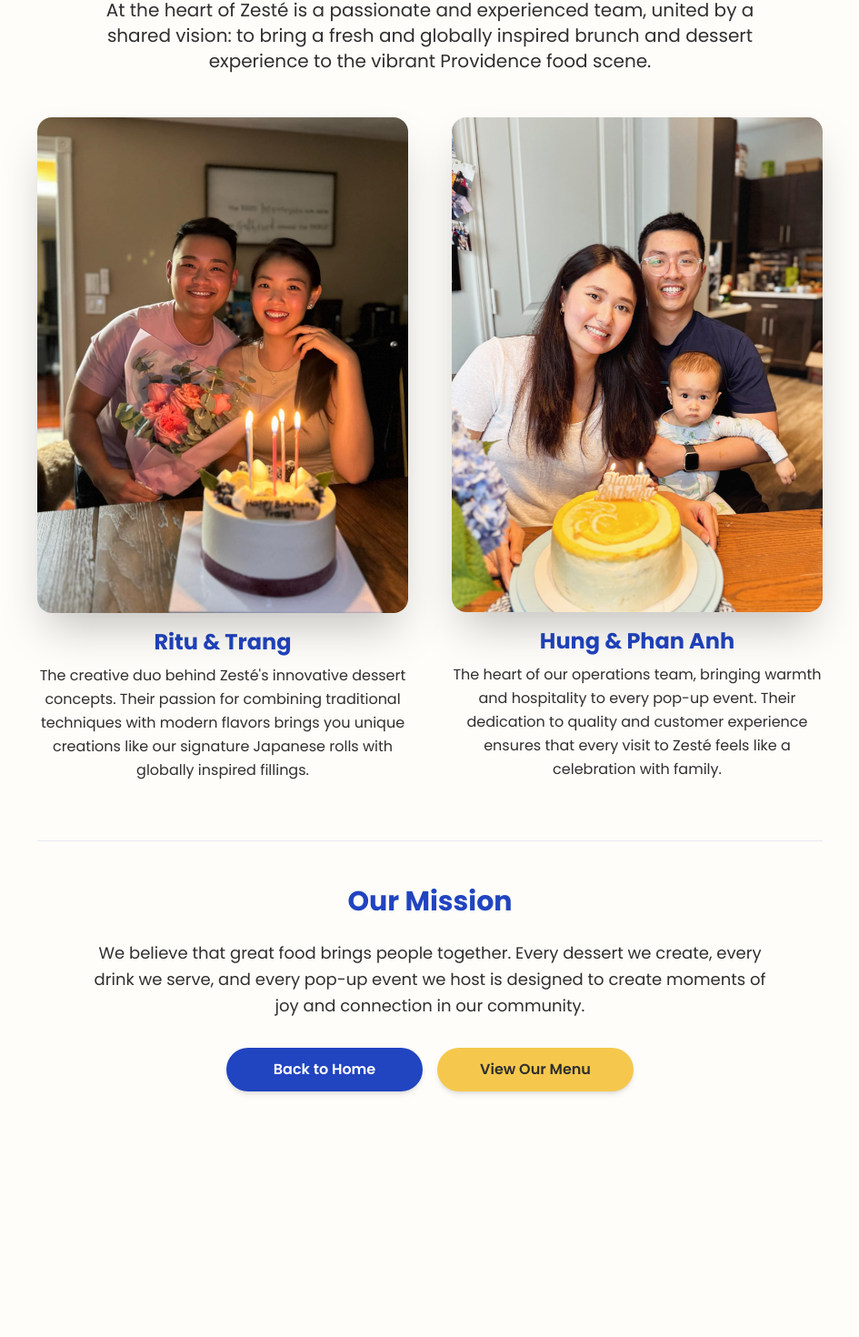
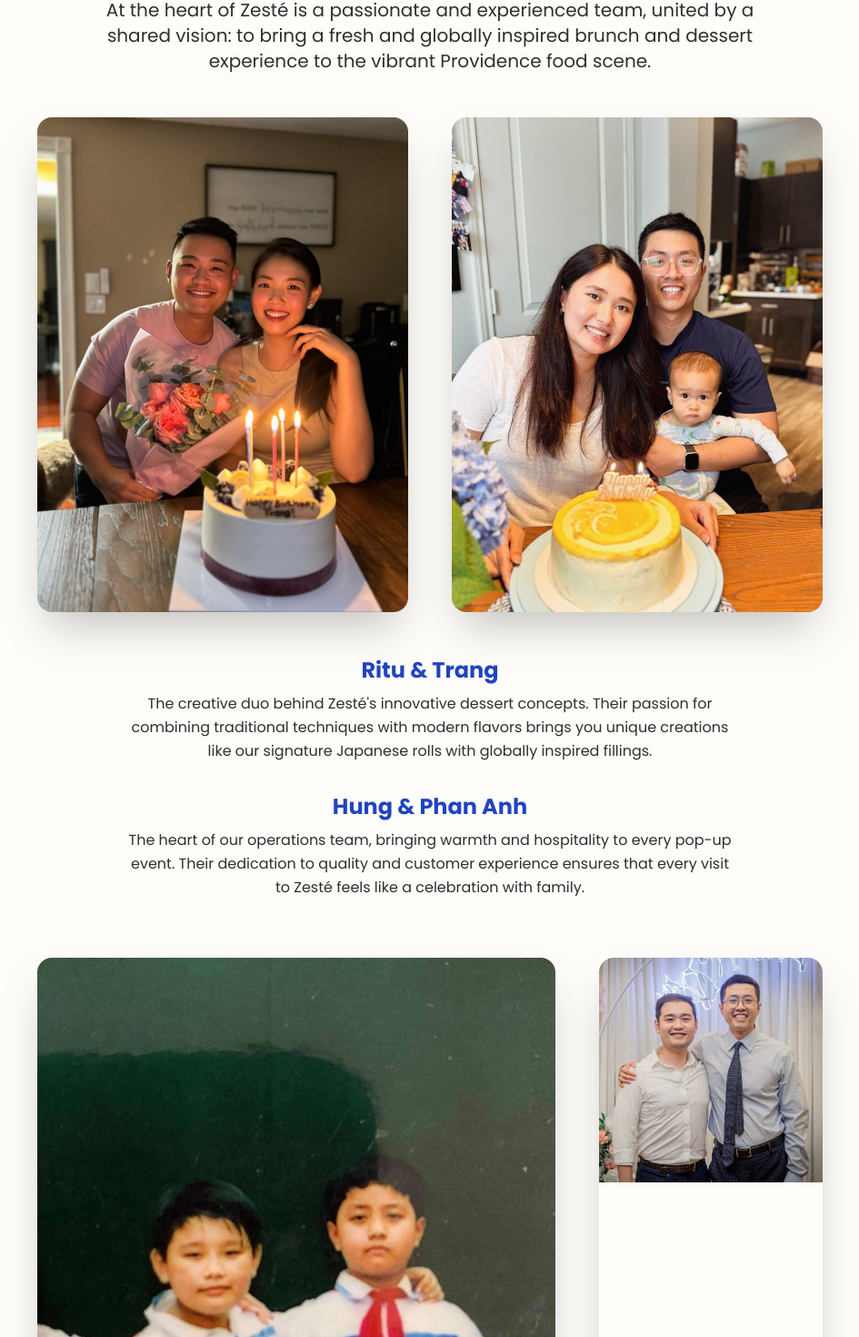
Before and after one commit to hungapp/zeste-pop-up, a Next.js app: page /about in a window 1280 px wide. Shown: the part 279-1749 px from the top of the page at 91% size, without its empty margins (167-1112 px from the left). Before the commit the page ends 1511 px from the top, so only its background shows below. Built offline with nearby package versions, Linux system fonts and the light colour scheme.

Commit message:
add more photos

```diff
--- a/app/about/page.tsx
+++ b/app/about/page.tsx
@@ -29,10 +29,8 @@ export default function AboutPage() {
         </div>
 
         {/* Team Photos */}
-        <div className="flex flex-col md:flex-row gap-8 md:gap-12 items-start">
-          {/* First Photo */}
-          <div className="flex-1 text-center">
-            <div className="relative overflow-hidden rounded-2xl shadow-2xl mb-4">
+        <div className="flex flex-col md:flex-row gap-8 md:gap-12 justify-center mb-12">
+          <div className="relative overflow-hidden rounded-2xl shadow-2xl">
             <Image
               src="/hung_trang.jpg"
               alt="Hung and Trang celebrating with birthday cake and flowers"
@@ -41,17 +39,7 @@ export default function AboutPage() {
               className="w-full h-auto object-cover"
             />
           </div>
-            <h3 className="text-xl md:text-2xl font-bold text-[#2144c0] mb-2">Ritu & Trang</h3>
-            <p className="text-base text-[#2f2f2f] leading-relaxed">
-              The creative duo behind Zesté's innovative dessert concepts. Their passion for combining traditional
-              techniques with modern flavors brings you unique creations like our signature Japanese rolls with globally
-              inspired fillings.
-            </p>
-          </div>
-
-          {/* Second Photo */}
-          <div className="flex-1 text-center">
-            <div className="relative overflow-hidden rounded-2xl shadow-2xl mb-4">
+          <div className="relative overflow-hidden rounded-2xl shadow-2xl">
             <Image
               src="/phan_ritu.jpg"
               alt="Phan, Ritu and their baby celebrating with birthday cake"
@@ -60,8 +48,21 @@ export default function AboutPage() {
               className="w-full h-auto object-cover"
             />
           </div>
+        </div>
+
+        {/* Team Descriptions */}
+        <div className="space-y-8">
+          <div className="text-center">
+            <h3 className="text-xl md:text-2xl font-bold text-[#2144c0] mb-2">Ritu & Trang</h3>
+            <p className="text-base text-[#2f2f2f] leading-relaxed max-w-2xl mx-auto">
+              The creative duo behind Zesté's innovative dessert concepts. Their passion for combining traditional
+              techniques with modern flavors brings you unique creations like our signature Japanese rolls with globally
+              inspired fillings.
+            </p>
+          </div>
+          <div className="text-center">
             <h3 className="text-xl md:text-2xl font-bold text-[#2144c0] mb-2">Hung & Phan Anh</h3>
-            <p className="text-base text-[#2f2f2f] leading-relaxed">
+            <p className="text-base text-[#2f2f2f] leading-relaxed max-w-2xl mx-auto">
               The heart of our operations team, bringing warmth and hospitality to every pop-up event. Their
               dedication to quality and customer experience ensures that every visit to Zesté feels like a celebration
               with family.
@@ -69,14 +70,36 @@ export default function AboutPage() {
           </div>
         </div>
 
+        {/* Friends Photos */}
+        <div className="flex flex-col md:flex-row gap-8 md:gap-12 justify-center mt-16 mb-12">
+          <div className="relative overflow-hidden rounded-2xl shadow-2xl">
+            <Image
+              src="/young_friends.jpeg"
+              alt="Young friends"
+              width={400}
+              height={480}
+              className="w-full h-auto object-cover"
+            />
+          </div>
+          <div className="relative overflow-hidden rounded-2xl shadow-2xl">
+            <Image
+              src="/old_friends.jpeg"
+              alt="Old friends"
+              width={400}
+              height={480}
+              className="w-full h-auto object-cover"
+            />
+          </div>
+        </div>
+
         {/* Mission Statement */}
-        <div className="text-center mt-16 pt-12 border-t border-[#2144c0]/10">
+        <div className="text-center pt-12 border-t border-[#2144c0]/10">
           <h3 className="text-2xl md:text-3xl font-bold text-[#2144c0] mb-6">Our Mission</h3>
           <p className="text-lg leading-relaxed max-w-3xl mx-auto text-[#2f2f2f] mb-8">
             We believe that great food brings people together. Every dessert we create, every drink we serve, and every
             pop-up event we host is designed to create moments of joy and connection in our community.
           </p>
-          <div className="flex flex-col sm:flex-row gap-4 justify-center max-w-md mx-auto">
+          <div className="flex flex-col sm:flex-row gap-4 justify-center max-w-md mx-auto mt-8">
             <Link
               href="/"
               className="flex-1 py-3 px-6 bg-[#2144c0] text-white font-semibold rounded-full shadow-md hover:opacity-90 transition-opacity duration-200 text-center"
```
Also changed, not shown: public/old_friends.jpeg (added), public/young_friends.jpeg (added). Lines whose indentation alone changed are shown as unchanged.
